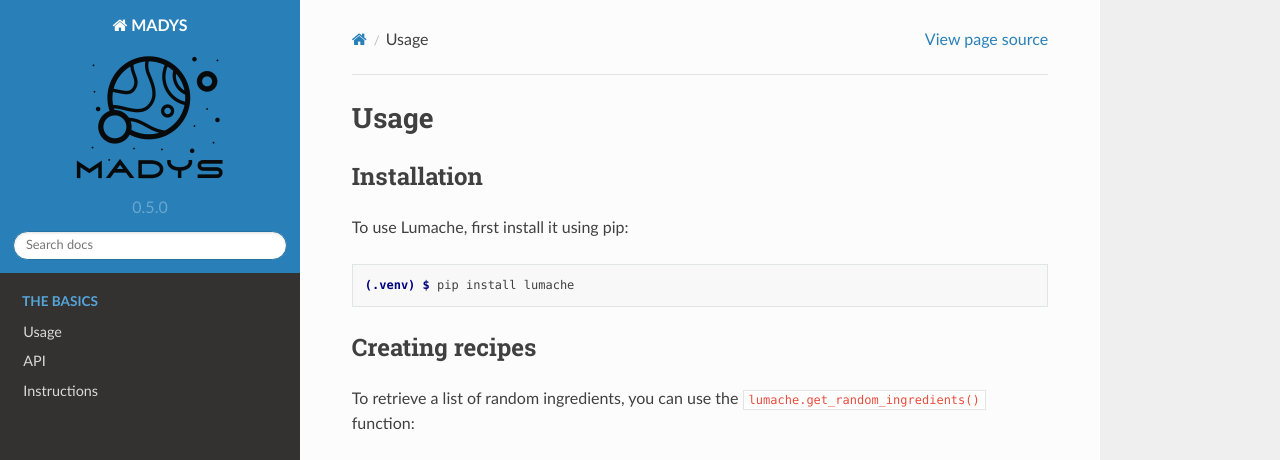
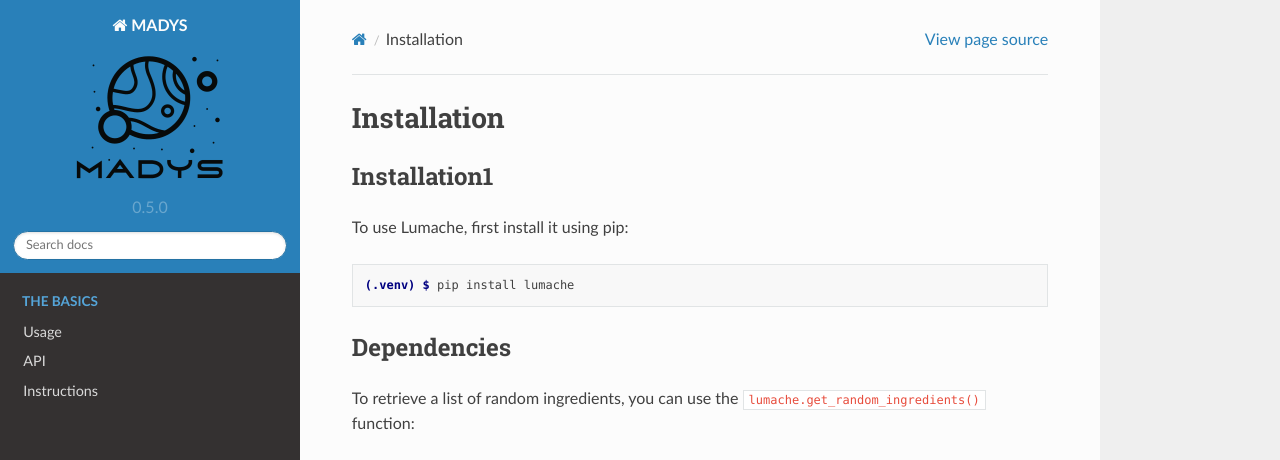
Before and after one commit to vsquicciarini/madys, a Sphinx documentation site: the page built from docs/source/installation.rst, in a window 1280 px wide and 1036 px high. Shown: the top 460 px of the window. Built offline with Sphinx 7.4.7 and the Read the Docs theme 2.0.0, drawn with Linux system fonts in a browser that asks for light colours; pages that are not in the unit, such as notebooks, are missing from menus; grey boxes are pictures that could not be loaded.

Commit message:
Update installation.rst

```diff
--- a/docs/source/installation.rst
+++ b/docs/source/installation.rst
@@ -1,9 +1,9 @@
-Usage
+Installation
 =====
 
 .. _installation:
 
-Installation
+Installation1
 ------------
 
 To use Lumache, first install it using pip:
@@ -12,7 +12,7 @@ To use Lumache, first install it using pip:
 
    (.venv) $ pip install lumache
 
-Creating recipes
+Dependencies
 ----------------
 
 To retrieve a list of random ingredients,
```
